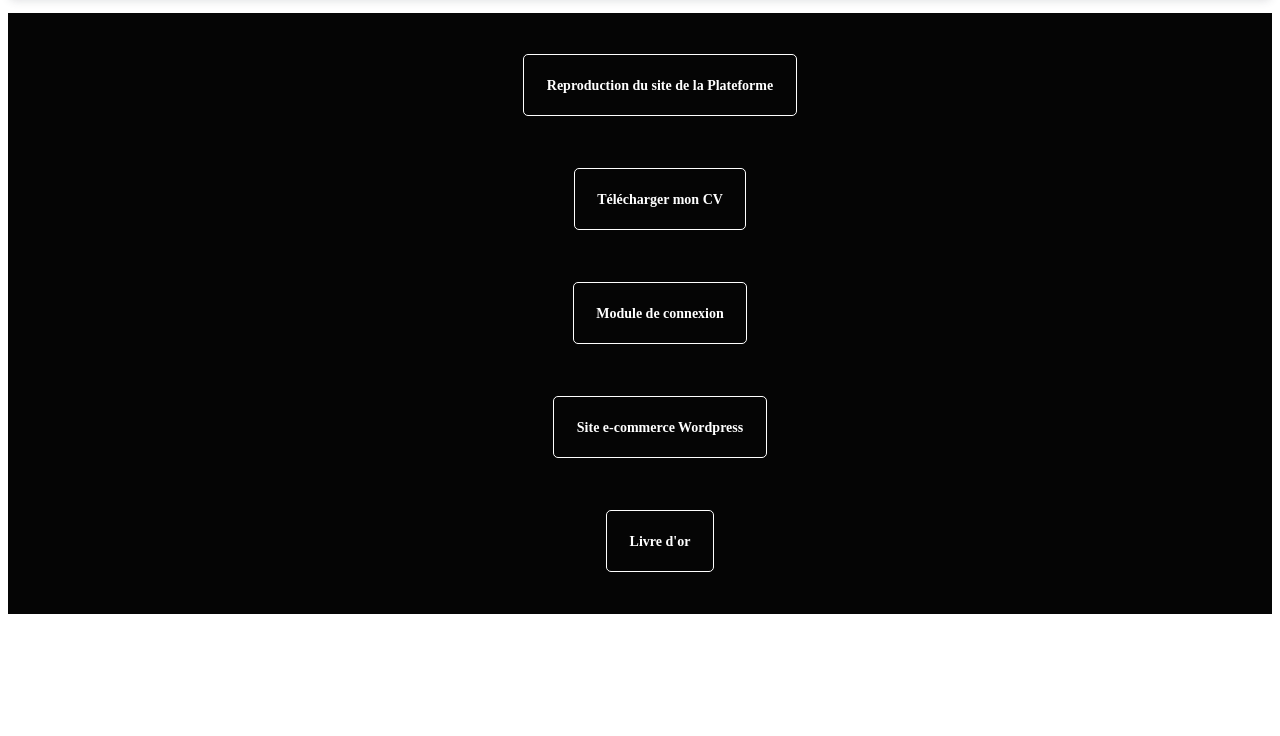
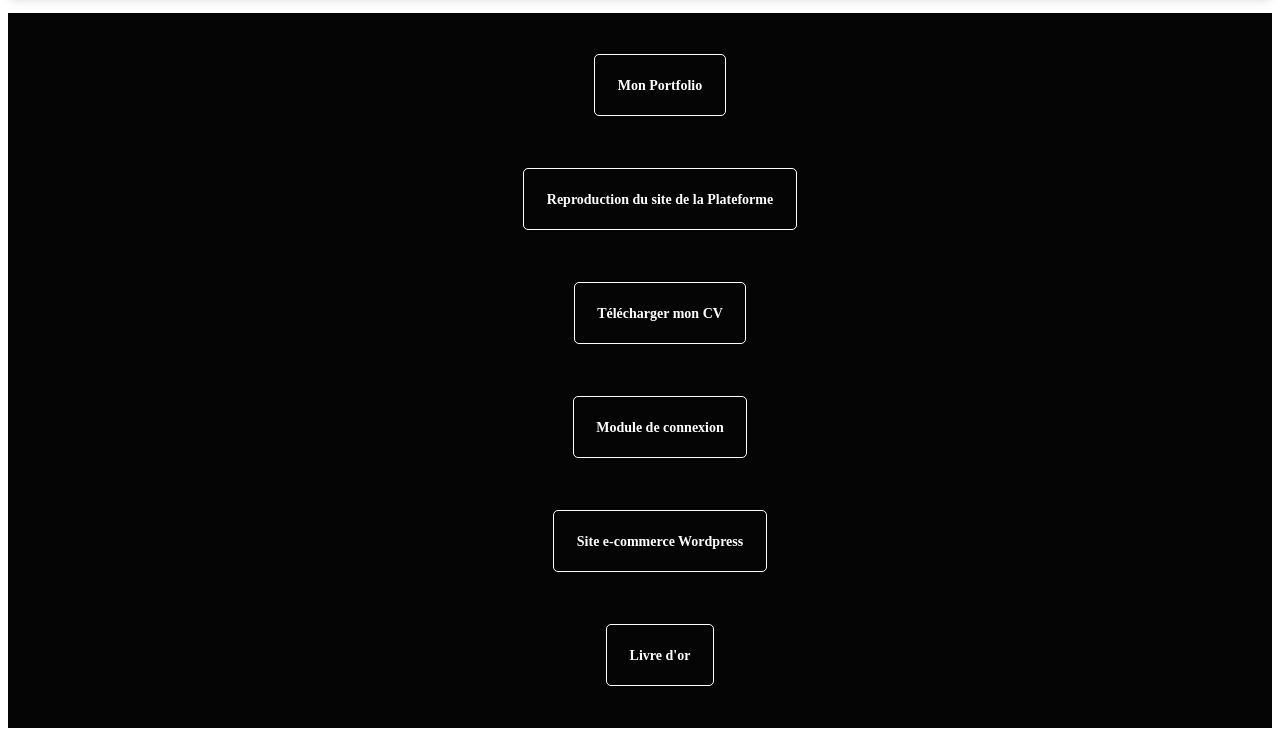
Before and after one commit to seif-maachaoui/Plesk, a plain HTML site: page index.html in a window 1280 px wide. Shown: the part 1836-2572 px from the top of the page. Before the commit the page ends 2458 px from the top, so only its background shows below. Drawn offline with Linux system fonts and the light colour scheme.

Commit message:
Ajout d'un lien vers mon Portfolio.

```diff
--- a/index.html
+++ b/index.html
@@ -19,6 +19,7 @@
 <footer>
     <nav>
       <ul>
+        <li><a href="https://seifeddine-maachaoui.github.io/Portfolio/">Mon Portfolio</a></li>
         <li><a href="./site-la-plateforme/accueil.html">Reproduction du site de la Plateforme</a></li>
         <li><a href="./documents/CV_Seifeddine_Maachaoui.pdf" download="CV_Seifeddine_Maachaoui.pdf">Télécharger mon CV</a></li>
         <li><a href="./module-connexion/index.php">Module de connexion</a></li>
```
